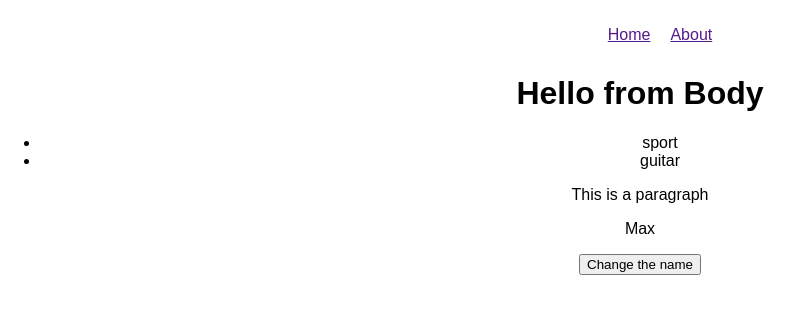
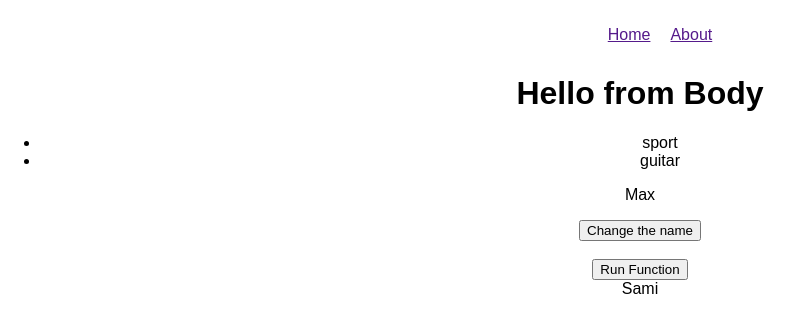
Before and after one commit to Abdullilah/ReachJs_Training, a React (Create React App) app in the folder my-app/: page / in a window 1280 px wide. Shown: the top 332 px of the page, without its empty margins (0-803 px from the left). Built offline with nearby package versions, Linux system fonts and the light colour scheme.

Commit message:
pass value from child to parant component by function

```diff
--- a/my-app/src/App.js
+++ b/my-app/src/App.js
@@ -4,15 +4,30 @@ import Head from './subPages/Head';
 import './App.css';
 
 class App extends Component {
-  render() {
-    var people = {
-        name: 'Younes',
-        hobbies: ['sport', 'guitar']
+    constructor(){
+        super();
+        this.state = {
+            name: 'Sami'
+        }
     }
+
+    appFunction(newName){
+        this.setState({
+            name: newName
+        });
+    }
+
+    render() {
+      var people = {
+          name: 'Younes',
+          hobbies: ['sport', 'guitar']
+      }
+
     return (
       <div className="App">
-        <Head/>
-          <Body myList={people} initialName={'Max'}>This is a paragraph</Body>
+          <Head/>
+          <Body myList={people} initialName={'Max'} myFun={this.appFunction.bind(this)}>This is a paragraph</Body>
+          <div>{this.state.name}</div>
       </div>
     );
   }
--- a/my-app/src/subPages/Body.js
+++ b/my-app/src/subPages/Body.js
@@ -14,14 +14,19 @@ class Body extends Component {
         });
     }
 
+    booob(){
+        this.props.myFun(this.state.name)
+    }
+
     render() {
         return (
             <div className="Body">
                 <h1>Hello from Body</h1>
                 <ul>{this.props.myList.hobbies.map((hobbie, index) => <li key={index}>{hobbie}</li>)}</ul>
-                <p>{this.props.children}</p>
+                <p>{this.props.schildren}</p>
                 <p>{this.state.name}</p>
-                <button onClick={this.btnClicked.bind(this)}>Change the name</button>
+                <button onClick={this.btnClicked.bind(this)}>Change the name</button><br /><br />
+                <button onClick={this.booob.bind(this)}>Run Function</button>
             </div>
         );
     }
```
